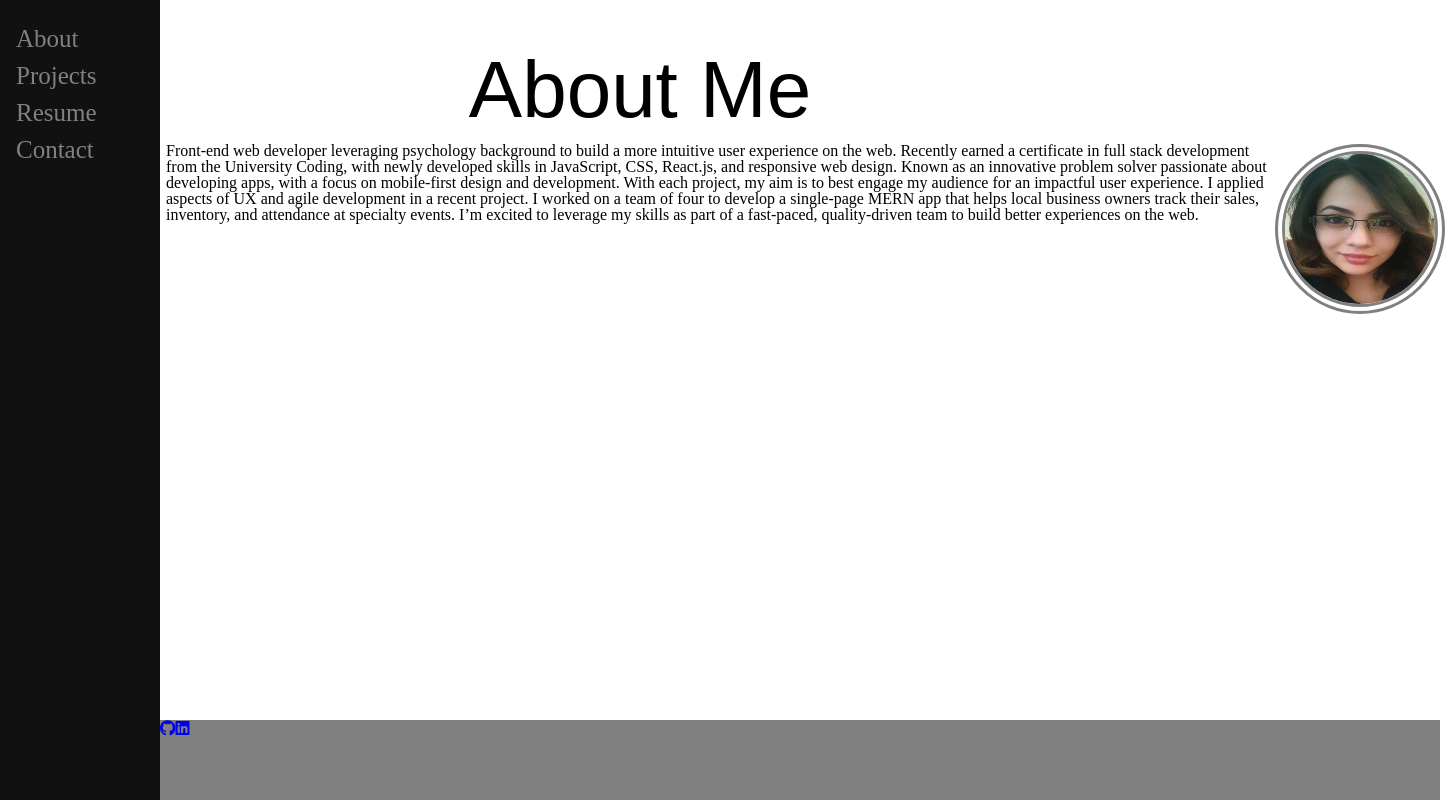
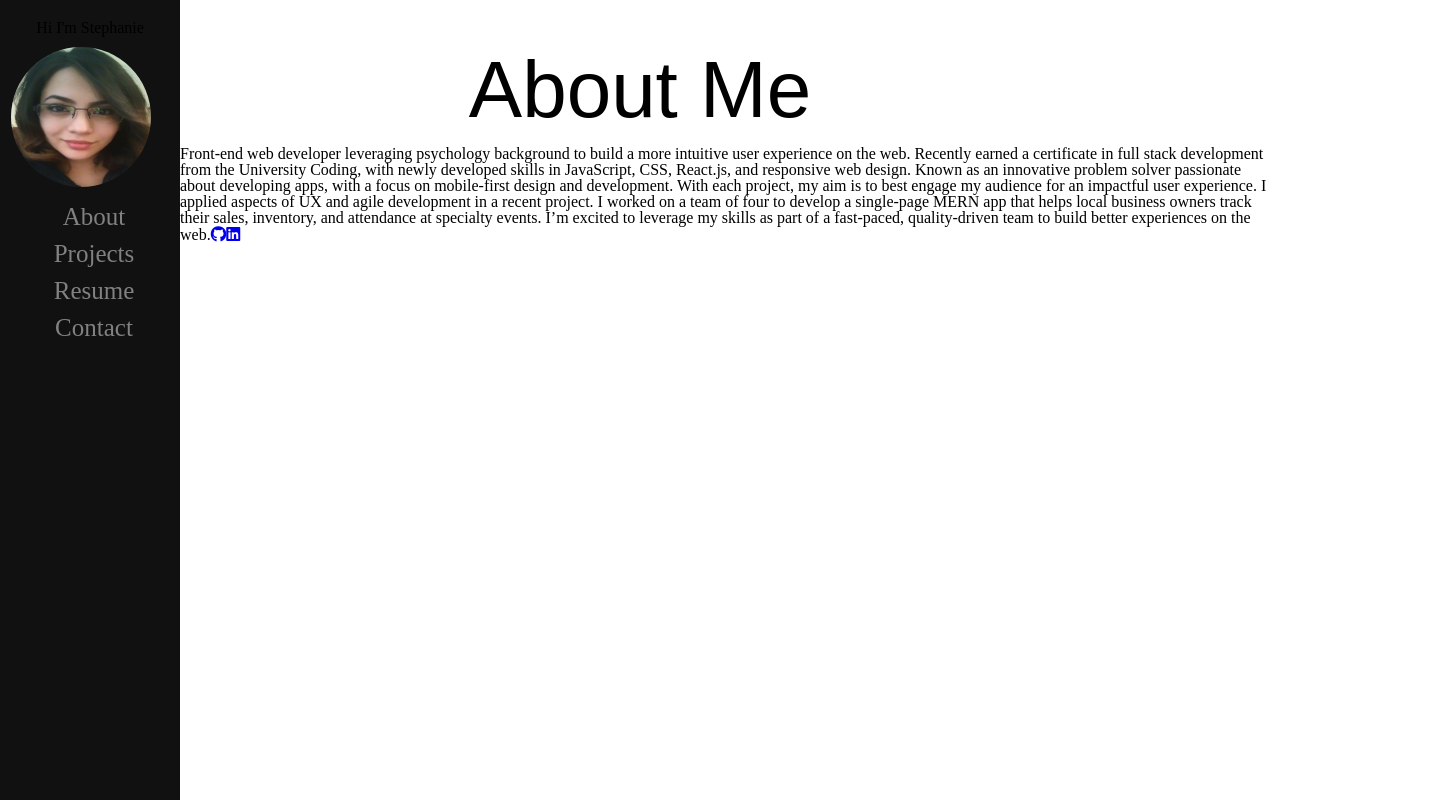
Before and after one commit to CortezStephanie/React-Portfolio, a React (Create React App) app: page / in a window 1280 px wide. Shown: the whole page, 1452 px wide, since content can reach past the window. Built offline with nearby package versions, Linux system fonts and the light colour scheme; the HTML template or start-up script is replaced by a standard one.

Commit message:
fixing content on aboutme page

```diff
--- a/src/App.css
+++ b/src/App.css
@@ -1,13 +1 @@
-:root {
-    --lightblue:#1EB7D9;
-    --purple:#532273;
-    --magenta:#BF2C8C;
-    --pink:#D95FA2;
-    --lightpink:#F288B9;
-
-}
-
-body {
-    background-size: cover;
-    width: 100%;
-}
+/* starting over */
--- a/src/components/Footer.js
+++ b/src/components/Footer.js
@@ -4,12 +4,12 @@ import '../styles/Footer.css'
 function Footer() {
     return (
         <>
-        <footer className="footerLinks">
+        {/* <footer className="footerLinks">
             <a href="https://github.com/CortezStephanie" target="_blank" rel="noreferrer" >
             <i class="fab fa-github"></i></a>
             <a href="https://www.linkedin.com/feed/" target="_blank" rel="noreferrer"  >
             <i class="fab fa-linkedin"></i></a>
-        </footer>
+        </footer> */}
         </>
     )
 }
--- a/src/components/Navbar.js
+++ b/src/components/Navbar.js
@@ -5,6 +5,8 @@ function Navbar ({currentPage, handlePageChange}) {
    return (
       <div>
         <div class="sidenav">
+          <p id=''>Hi I'm Stephanie</p>
+          <img src="/images/me.jpg" alt="Stephanie" id="mepic"/>
           <a href="#about" onClick={() => handlePageChange('About')} className={currentPage === 'about' ? 'nav-link active' : 'nav-link'}>About</a>
           <a href="#projects" onClick={() => handlePageChange('Projects')} className={currentPage === 'Projects' ? 'nav-link active' : 'nav-link'}>Projects</a>
           <a href="#resume" onClick={() => handlePageChange('Resume')} className={currentPage === 'resume' ? 'nav-link active' : 'nav-link'}>Resume</a>
--- a/src/pages/About.js
+++ b/src/pages/About.js
@@ -7,7 +7,7 @@ function About () {
         <div>
             <h1 id="aboutTitle">About Me</h1>
             <section id="aboutContent">
-            <img src="/images/me.jpg" alt="Stephanie" id="mepic"/> Front-end web developer leveraging psychology background to build a more intuitive user
+            Front-end web developer leveraging psychology background to build a more intuitive user
             experience on the web. Recently earned a certificate in full stack development from the
             University Coding, with newly developed skills in JavaScript, CSS, React.js, and responsive web
             design. Known as an innovative problem solver passionate about developing apps, with a focus
@@ -16,7 +16,10 @@ audience for an impactful user experience. I applied aspects of UX and agile dev
             recent project. I worked on a team of four to develop a single-page MERN app that helps local
             business owners track their sales, inventory, and attendance at specialty events. I’m excited to
             leverage my skills as part of a fast-paced, quality-driven team to build better experiences on the web.
-
+            <a href="https://github.com/CortezStephanie" target="_blank" rel="noreferrer" >
+            <i class="fab fa-github"></i></a>
+            <a href="https://www.linkedin.com/feed/" target="_blank" rel="noreferrer"  >
+            <i class="fab fa-linkedin"></i></a>
             </section>
         </div>
     )
--- a/src/styles/About.css
+++ b/src/styles/About.css
@@ -1,14 +1,14 @@
 
 #aboutContent {
 
-    padding: 3px 6px 3px 6px;
+    /*padding: 3px 6px 3px 6px;*/
     height: 50vh;
-    width: 100%;
+    /* width: 100%; */
     /*box-shadow: 5px 5px 5px 5px lightpink;*/
-    margin-top: 1rem 1rem 1rem 1rem;
+    margin-top: 1rem;
     /*background-color: rgba(72, 68, 73, 0.842);*/
-    contain:content;
-    margin-left: 160px; /* Same as the width of the sidebar */
+    /* contain:content; */
+    margin-left: 180px; /* Same as the width of the sidebar */
     /*padding: 0px 10px;*/
 
 }
@@ -27,19 +27,19 @@
 
 }
 
-#mepic{
-    /*
+/* #mepic{
+
     display: flex;
-    flex-direction: column;*/
+    flex-direction: column;
     align-items:center;
     height: 150px;
     width: 150px;
     border-radius: 50%;
     border: 10px double gray;
-    /*background: pink;*/
+    background: pink;
     float: right;
     margin: 1px 1px 1px 1px;
-}
+} */
 /*
 @media screen and (max-width: 744px){
     #aboutContent {
--- a/src/styles/Contact.css
+++ b/src/styles/Contact.css
@@ -1,5 +1,4 @@
 #contactTitle {
-    font-family: 'Parisienne', cursive;
     text-align: center;
     display: flex;
     flex-direction: column;
@@ -16,6 +15,7 @@
     display: flex;
     flex-direction: column;
     width: 100%;
+    margin-left: 180px;
 }
 
 #textA {
--- a/src/styles/Footer.css
+++ b/src/styles/Footer.css
@@ -1,4 +1,4 @@
-footer {
+/* footer {
     position: fixed;
     bottom: 0;
     display: flex;
@@ -12,4 +12,4 @@ footer {
     background: grey;
     height: 10vh;
     margin-top: 10rem;
-}
+} */
--- a/src/styles/Header.css
+++ b/src/styles/Header.css
@@ -1,5 +1,4 @@
 #projectTitle {
-    font-family: 'Parisienne', cursive;
     text-align: center;
     display: flex;
     flex-direction: column;
--- a/src/styles/Navbar.css
+++ b/src/styles/Navbar.css
@@ -59,7 +59,7 @@
 }*/
 .sidenav {
     height: 100%; /* Full-height: remove this if you want "auto" height */
-    width: 160px; /* Set the width of the sidebar */
+    width: 180px; /* Set the width of the sidebar */
     position: fixed; /* Fixed Sidebar (stay in place on scroll) */
     z-index: 1; /* Stay on top */
     top: 0; /* Stay at the top */
@@ -67,6 +67,7 @@
     background-color: #111; /* Black */
     overflow-x: hidden; /* Disable horizontal scroll */
     padding-top: 20px;
+    text-align: center;
 }
 
 .sidenav a {
@@ -80,3 +81,14 @@
 .sidenav a:hover {
     color: #f1f1f1;
 }
+
+#mepic{
+
+    display: flex;
+    flex-direction: column;
+    /*align-items:center;*/
+    height: 140px;
+    width: 140px;
+    border-radius: 50%;
+    padding: 11px;
+}
--- a/src/styles/Projects.css
+++ b/src/styles/Projects.css
@@ -2,10 +2,10 @@
     display:flex;
     flex-direction: column;
     margin: 2em 5px 5px 5px;
-    width: 90%;
-    height: 30vh;
+    width: 20vw;
+    height: 20vh;
     /*box-shadow: 5px 5px 5px lightpink;*/
     text-align: center;
     contain:content;
-    margin-left: 160px;
+    margin-left: 180px;
 }
--- a/src/styles/Resume.css
+++ b/src/styles/Resume.css
@@ -1,5 +1,4 @@
 #resumeTitle {
-    font-family: 'Parisienne', cursive;
     text-align: center;
     display: flex;
     flex-direction: column;
@@ -16,5 +15,5 @@
 #resumelink {
     /* color: red; */
     contain:content;
-    margin-left: 160px;
+    margin-left: 180px;
 }
```
Also changed, not shown: 1 other file (tests, documents, lock files or other folders). Lines whose indentation alone changed are shown as unchanged.
